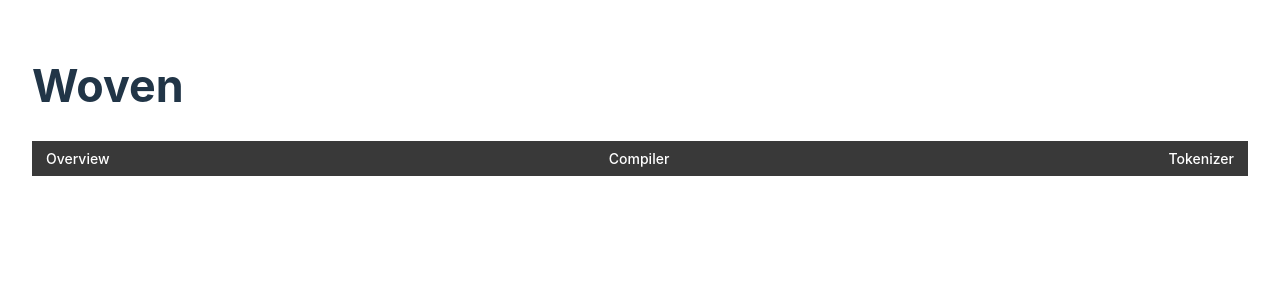
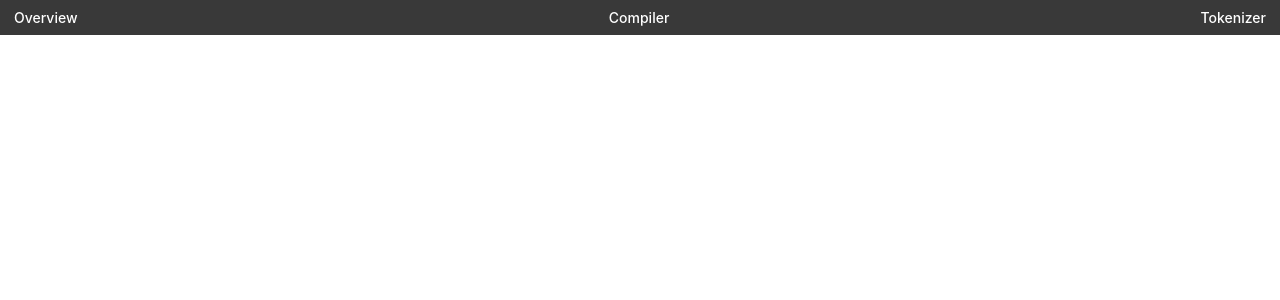
Before and after one commit to ketiboldiais/woven, a React (Vite) app: page / in a window 1280 px wide. Shown: the top 300 px of the page. Built offline with nearby package versions, Linux system fonts and the light colour scheme.

Commit message:
remove padding from root

```diff
--- a/src/App.css
+++ b/src/App.css
@@ -1,7 +1,6 @@
 #root {
   max-width: 1280px;
   margin: 0 auto;
-  padding: 2rem;
   font-size: 14px;
 }
 
--- a/src/App.tsx
+++ b/src/App.tsx
@@ -35,7 +35,6 @@ function App() {
   return (
     <BrowserRouter>
       <main>
-        <h1>Woven</h1>
         <Nav/>
         <Routes>
           {links.map((link) => (
```
